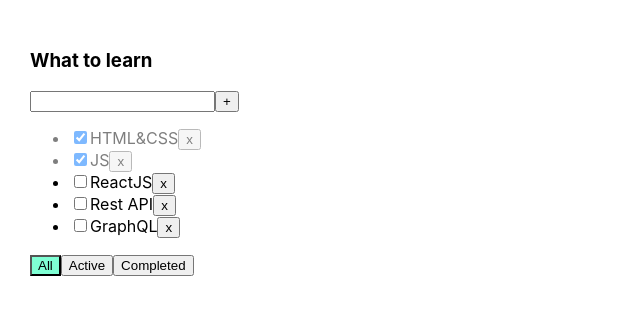
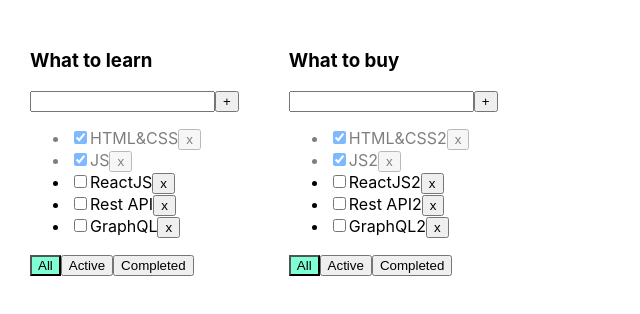
Before and after one commit to krawtschenko/todolist, a React (Create React App) app: page / in a window 1280 px wide. Shown: the top 314 px of the page, without its empty margins (0-640 px from the left). Built offline with nearby package versions, Linux system fonts and the light colour scheme.

Commit message:
Lesson 5

```diff
--- a/src/App.tsx
+++ b/src/App.tsx
@@ -4,63 +4,83 @@
 
 export type FilterValuesType = "all" | "active" | "completed";
 
+interface TodolistsType {
+	id: string
+	title: string
+	filter: FilterValuesType
+}
+
 function App() {
+	let todolistID1 = crypto.randomUUID();
+	let todolistID2 = crypto.randomUUID();
 
-    let [tasks, setTasks] = useState([
+	let [todoLists, setTodoLists] = useState<TodolistsType[]>([
+		{id: todolistID1, title: 'What to learn', filter: 'all'},
+		{id: todolistID2, title: 'What to buy', filter: 'all'},
+	])
+
+	let [tasks, setTasks] = useState({
+		[todolistID1]: [
 			{id: crypto.randomUUID(), title: "HTML&CSS", isDone: true},
 			{id: crypto.randomUUID(), title: "JS", isDone: true},
 			{id: crypto.randomUUID(), title: "ReactJS", isDone: false},
 			{id: crypto.randomUUID(), title: "Rest API", isDone: false},
 			{id: crypto.randomUUID(), title: "GraphQL", isDone: false},
-    ]);
-    let [filter, setFilter] = useState<FilterValuesType>("all");
+		],
+		[todolistID2]: [
+			{id: crypto.randomUUID(), title: "HTML&CSS2", isDone: true},
+			{id: crypto.randomUUID(), title: "JS2", isDone: true},
+			{id: crypto.randomUUID(), title: "ReactJS2", isDone: false},
+			{id: crypto.randomUUID(), title: "Rest API2", isDone: false},
+			{id: crypto.randomUUID(), title: "GraphQL2", isDone: false},
+		]
+	});
 
 
-    function removeTask(id: string) {
-        let filteredTasks = tasks.filter(t => t.id != id);
+	function removeTask(todoListID: string, taskId: string) {
+		let filteredTasks = {...tasks, [todoListID]: tasks[todoListID].filter(t => t.id != taskId)}
 		setTasks(filteredTasks);
 	}
 
-    function addTask(title: string) {
+	function addTask(todoListID: string, title: string) {
 		let task = {id: crypto.randomUUID(), title: title, isDone: false};
-        let newTasks = [task, ...tasks];
+		let newTasks = {...tasks, [todoListID]: [task, ...tasks[todoListID]]};
 		setTasks(newTasks);
 	}
 
-    function changeStatus(taskId: string, isDone: boolean) {
-        let task = tasks.find(t => t.id === taskId);
-        if (task) {
-            task.isDone = isDone;
+	function changeStatus(todoListID: string, taskId: string, isDone: boolean) {
+		setTasks({...tasks, [todoListID]: tasks[todoListID].map(el => el.id === taskId ? {...el, isDone} : el)});
 	}
 
-        setTasks([...tasks]);
+	return (
+		<div className="App">
+			{todoLists.map(item => {
+				let tasksForTodolist = tasks[item.id];
+
+				if (item.filter === "active") {
+					tasksForTodolist = tasks[item.id].filter(t => t.isDone === false);
 				}
-
-
-    let tasksForTodolist = tasks;
-
-    if (filter === "active") {
-        tasksForTodolist = tasks.filter(t => t.isDone === false);
-    }
-    if (filter === "completed") {
-        tasksForTodolist = tasks.filter(t => t.isDone === true);
+				if (item.filter === "completed") {
+					tasksForTodolist = tasks[item.id].filter(t => t.isDone === true);
 				}
 
 				function changeFilter(value: FilterValuesType) {
-        setFilter(value);
+					setTodoLists(todoLists.map(e => e.id === item.id ? {...e, filter: value} : e))
 				}
 
-
 				return (
-        <div className="App">
-            <Todolist title="What to learn"
+					<Todolist key={item.id}
+					          todoListID={item.id}
+					          title={item.title}
 					          tasks={tasksForTodolist}
 					          removeTask={removeTask}
 					          changeFilter={changeFilter}
 					          addTask={addTask}
 					          changeTaskStatus={changeStatus}
-                      filter={filter}
+					          filter={item.filter}
 					/>
+				)
+			})}
 		</div>
 	);
 }
--- a/src/Todolist.tsx
+++ b/src/Todolist.tsx
@@ -8,12 +8,13 @@
 }
 
 type PropsType = {
+	todoListID: string
 	title: string
 	tasks: Array<TaskType>
-    removeTask: (taskId: string) => void
+	removeTask: (todoListID: string, taskId: string) => void
 	changeFilter: (value: FilterValuesType) => void
-    addTask: (title: string) => void
-    changeTaskStatus: (taskId: string, isDone: boolean) => void
+	addTask: (todoListID: string, title: string) => void
+	changeTaskStatus: (todoListID: string, taskId: string, isDone: boolean) => void
 	filter: FilterValuesType
 }
 
@@ -24,7 +25,7 @@
 
 	const addTask = () => {
 		if (title.trim() !== "") {
-            props.addTask(title.trim());
+			props.addTask(props.todoListID, title.trim());
 			setTitle("");
 		} else {
 			setError("Title is required");
@@ -61,9 +62,9 @@
 		<ul>
 			{
 				props.tasks.map(t => {
-                    const onClickHandler = () => props.removeTask(t.id)
+					const onClickHandler = () => props.removeTask(props.todoListID, t.id)
 					const onChangeHandler = (e: ChangeEvent<HTMLInputElement>) => {
-                        props.changeTaskStatus(t.id, e.currentTarget.checked);
+						props.changeTaskStatus(props.todoListID, t.id, e.currentTarget.checked);
 					}
 
 					return <li key={t.id} className={t.isDone ? "is-done" : ""}>
@@ -78,11 +79,14 @@
 		</ul>
 		<div>
 			<button className={props.filter === 'all' ? "active-filter" : ""}
-                    onClick={onAllClickHandler}>All</button>
+			        onClick={onAllClickHandler}>All
+			</button>
 			<button className={props.filter === 'active' ? "active-filter" : ""}
-                    onClick={onActiveClickHandler}>Active</button>
+			        onClick={onActiveClickHandler}>Active
+			</button>
 			<button className={props.filter === 'completed' ? "active-filter" : ""}
-                    onClick={onCompletedClickHandler}>Completed</button>
+			        onClick={onCompletedClickHandler}>Completed
+			</button>
 		</div>
 	</div>
 }
```
Lines whose indentation alone changed are shown as unchanged.
